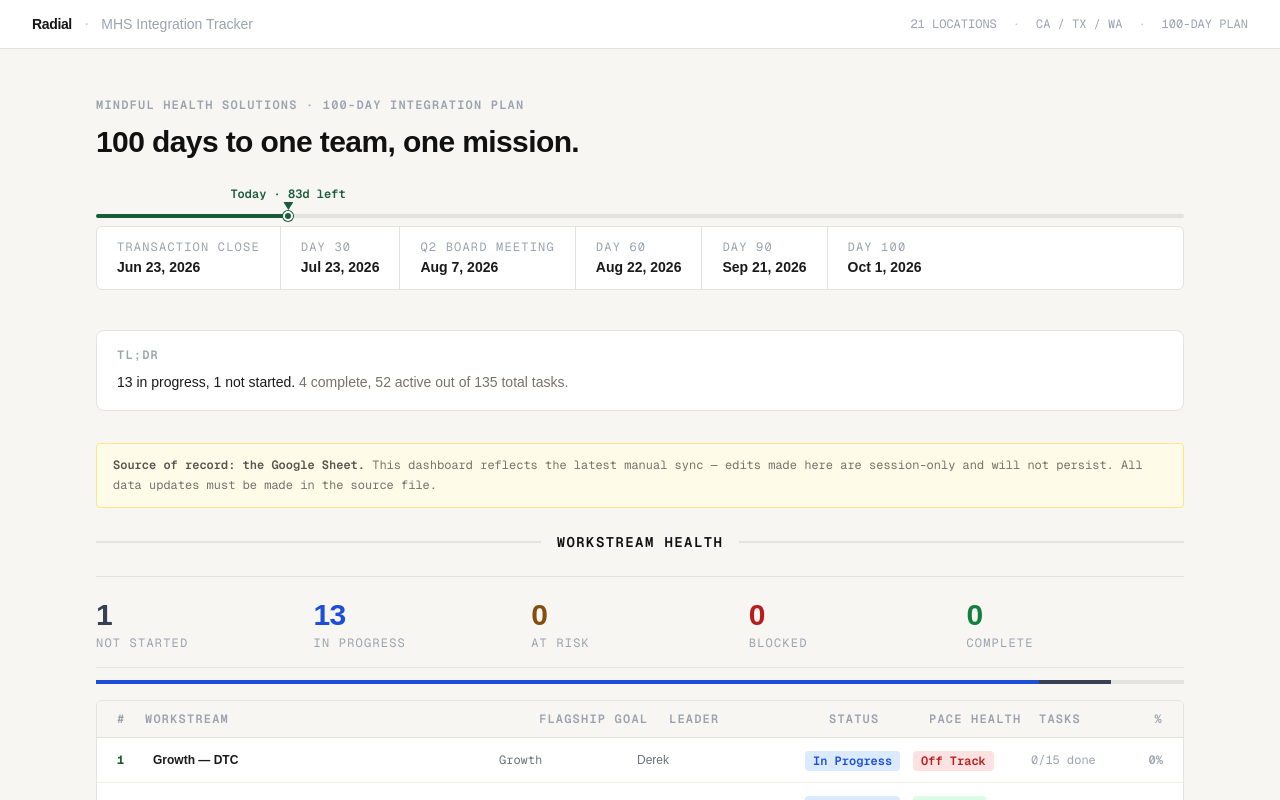
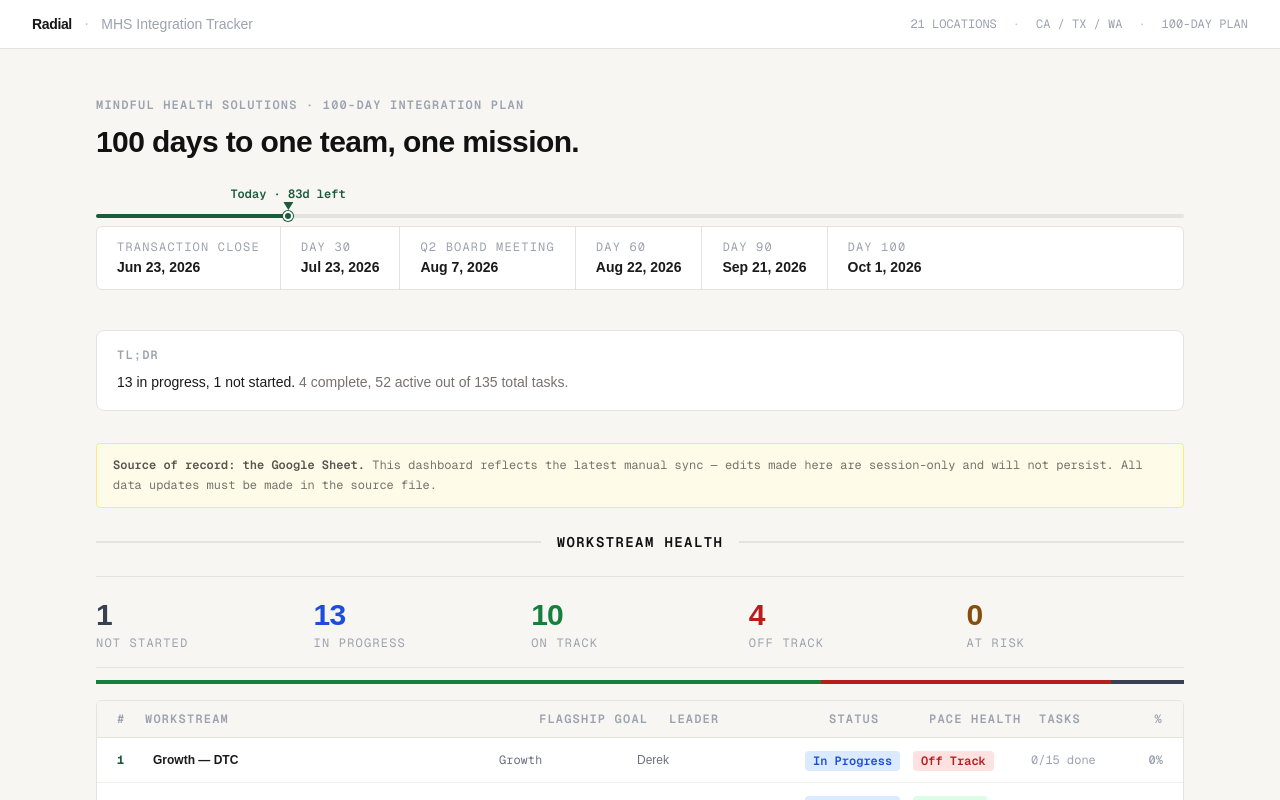
Before and after one commit to benthegitofhubs/mhs-integration-dashboard, a Next.js app: page /hundredday in a window 1280 px wide. Shown: the top 800 px of the page. Built offline with nearby package versions, Linux system fonts and the light colour scheme.

Commit message:
Fix missing autoHealthCounts declaration for pace stat cells

```diff
--- a/components/HundredDayDashboard.tsx
+++ b/components/HundredDayDashboard.tsx
@@ -60,6 +60,12 @@ export default function HundredDayDashboard({ workstreams }: { workstreams: Work
       rollupWorkstreamHealth(ws.tasks.map((t) => calcTaskHealth(t))),
     ])
   ) as Record<string, TaskHealth | null>;
+
+  const autoHealthCounts: Record<TaskHealth, number> = {
+    "On Track":  workstreams.filter((ws) => autoHealth[ws.id] === "On Track").length,
+    "At Risk":   workstreams.filter((ws) => autoHealth[ws.id] === "At Risk").length,
+    "Off Track": workstreams.filter((ws) => autoHealth[ws.id] === "Off Track").length,
+  };
 
   return (
     <main className="min-h-screen" style={{ backgroundColor: "#f7f6f3", color: "#1a1a1a" }}>
@@ -145,20 +151,19 @@ export default function HundredDayDashboard({ workstreams }: { workstreams: Work
             <div className="flex-1" style={{ height: "2px", backgroundColor: "#e5e3de" }} />
           </div>
 
-          {/* Status summary counts */}
+          {/* Summary counts: operational state + pace health */}
           <div className="grid grid-cols-5 gap-0 mb-3" style={{ borderTop: "1px solid #e5e3de" }}>
-            <StatCell value={wsCounts["Not Started"]} label="Not Started" color="#374151" />
-            <StatCell value={wsCounts["In Progress"]} label="In Progress" color="#1d4ed8" />
-            <StatCell value={wsCounts["At Risk"]}     label="At Risk"     color="#854d0e" />
-            <StatCell value={wsCounts["Blocked"]}     label="Blocked"     color="#b91c1c" />
-            <StatCell value={wsCounts["Complete"]}    label="Complete"    color="#15803d" />
+            <StatCell value={wsCounts["Not Started"]}              label="Not Started" color="#374151" />
+            <StatCell value={wsCounts["In Progress"]}              label="In Progress" color="#1d4ed8" />
+            <StatCell value={autoHealthCounts["On Track"]}         label="On Track"    color="#15803d" />
+            <StatCell value={autoHealthCounts["Off Track"]}        label="Off Track"   color="#b91c1c" />
+            <StatCell value={autoHealthCounts["At Risk"]}          label="At Risk"     color="#854d0e" />
           </div>
           <div className="h-1 overflow-hidden flex mb-4" style={{ backgroundColor: "#e5e3de" }}>
-            {wsCounts["Complete"]    > 0 && <div style={{ width: `${(wsCounts["Complete"]    / workstreams.length) * 100}%`, backgroundColor: "#15803d" }} />}
-            {wsCounts["In Progress"] > 0 && <div style={{ width: `${(wsCounts["In Progress"] / workstreams.length) * 100}%`, backgroundColor: "#1d4ed8" }} />}
-            {wsCounts["At Risk"]     > 0 && <div style={{ width: `${(wsCounts["At Risk"]     / workstreams.length) * 100}%`, backgroundColor: "#eab308" }} />}
-            {wsCounts["Blocked"]     > 0 && <div style={{ width: `${(wsCounts["Blocked"]     / workstreams.length) * 100}%`, backgroundColor: "#b91c1c" }} />}
-            {wsCounts["Not Started"] > 0 && <div style={{ width: `${(wsCounts["Not Started"] / workstreams.length) * 100}%`, backgroundColor: "#374151" }} />}
+            {autoHealthCounts["On Track"]  > 0 && <div style={{ width: `${(autoHealthCounts["On Track"]  / workstreams.length) * 100}%`, backgroundColor: "#15803d" }} />}
+            {autoHealthCounts["At Risk"]   > 0 && <div style={{ width: `${(autoHealthCounts["At Risk"]   / workstreams.length) * 100}%`, backgroundColor: "#eab308" }} />}
+            {autoHealthCounts["Off Track"] > 0 && <div style={{ width: `${(autoHealthCounts["Off Track"] / workstreams.length) * 100}%`, backgroundColor: "#b91c1c" }} />}
+            {wsCounts["Not Started"]       > 0 && <div style={{ width: `${(wsCounts["Not Started"]       / workstreams.length) * 100}%`, backgroundColor: "#374151" }} />}
           </div>
 
           {/* Per-workstream table */}
```
